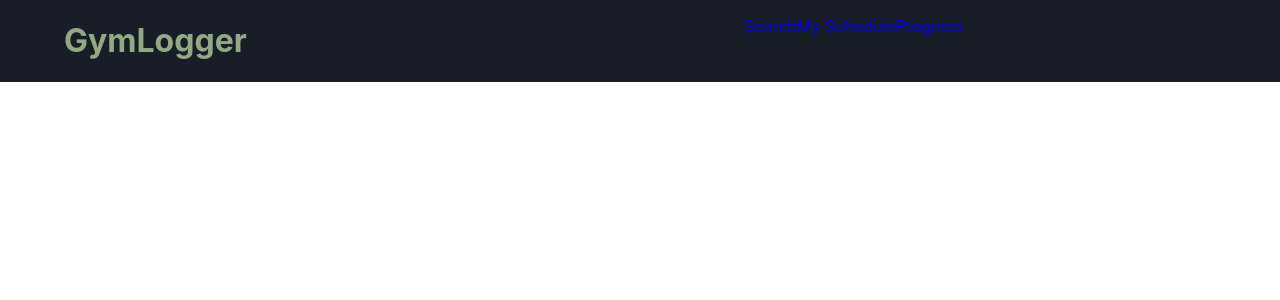
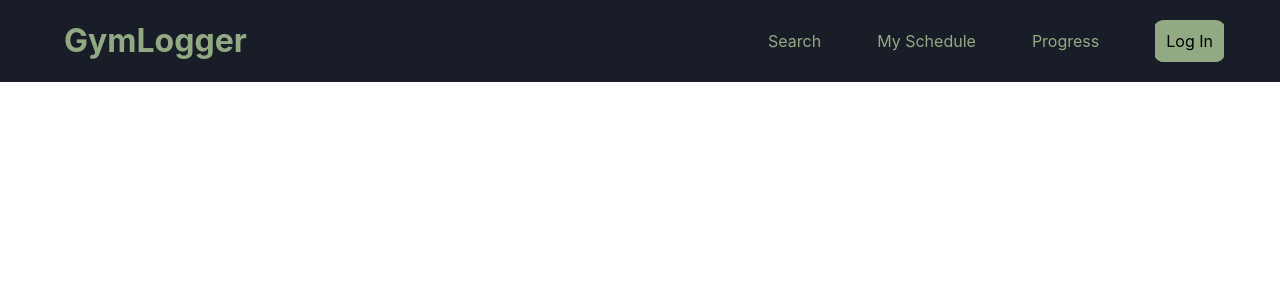
Before and after one commit to JordyVeermeer/gymlogger, a React (Create React App) app in the folder gymlogger-react/: page / in a window 1280 px wide. Shown: the top 300 px of the page. Built offline with nearby package versions, Linux system fonts and the light colour scheme.

Commit message:
navbar desktop

```diff
--- a/gymlogger-react/src/components/navbar/Navbar.jsx
+++ b/gymlogger-react/src/components/navbar/Navbar.jsx
@@ -1,10 +1,10 @@
 import { Link } from 'react-router-dom';
 import './navbar.css';
 
-function NavbarItem({label, to}) {
+function NavbarItem({label, to, className}) {
     return (
         <li className='navbarItem'>
-            <Link to={to}>
+            <Link className={className} to={to}>
                 {label}
             </Link>
         </li>
@@ -22,6 +22,7 @@ export default function Navbar() {
                     <NavbarItem label="Search" to="/search" />
                     <NavbarItem label="My Schedule" to="/myschedule" />
                     <NavbarItem label="Progress" to="/progress" />
+                    <NavbarItem className="logInButton" label="Log In" to="/login" />
                 </ul>
             </div>
         </div>
--- a/gymlogger-react/src/components/navbar/navbar.css
+++ b/gymlogger-react/src/components/navbar/navbar.css
@@ -9,10 +9,35 @@
     width: 50%;
 }
 
-.navbarRight > ul {
+.navRight {
+    width: 50%;
+}
 
+ul {
+    display: flex;
+    justify-content: space-evenly;
+    align-items: center;
+    height: 100%;
+    margin: 0;
 }
 
 .navbarItem {
     display: inline;
 }
+
+a {
+    text-decoration: none;
+    color:#92AA83;
+}
+
+a:hover {
+    border-bottom: 1px solid #92AA83;
+}
+
+.logInButton {
+    padding: 10px;
+    border: 1px solid #92AA83;
+    border-radius: 15%;
+    background-color: #92AA83;
+    color: black;
+}
```
